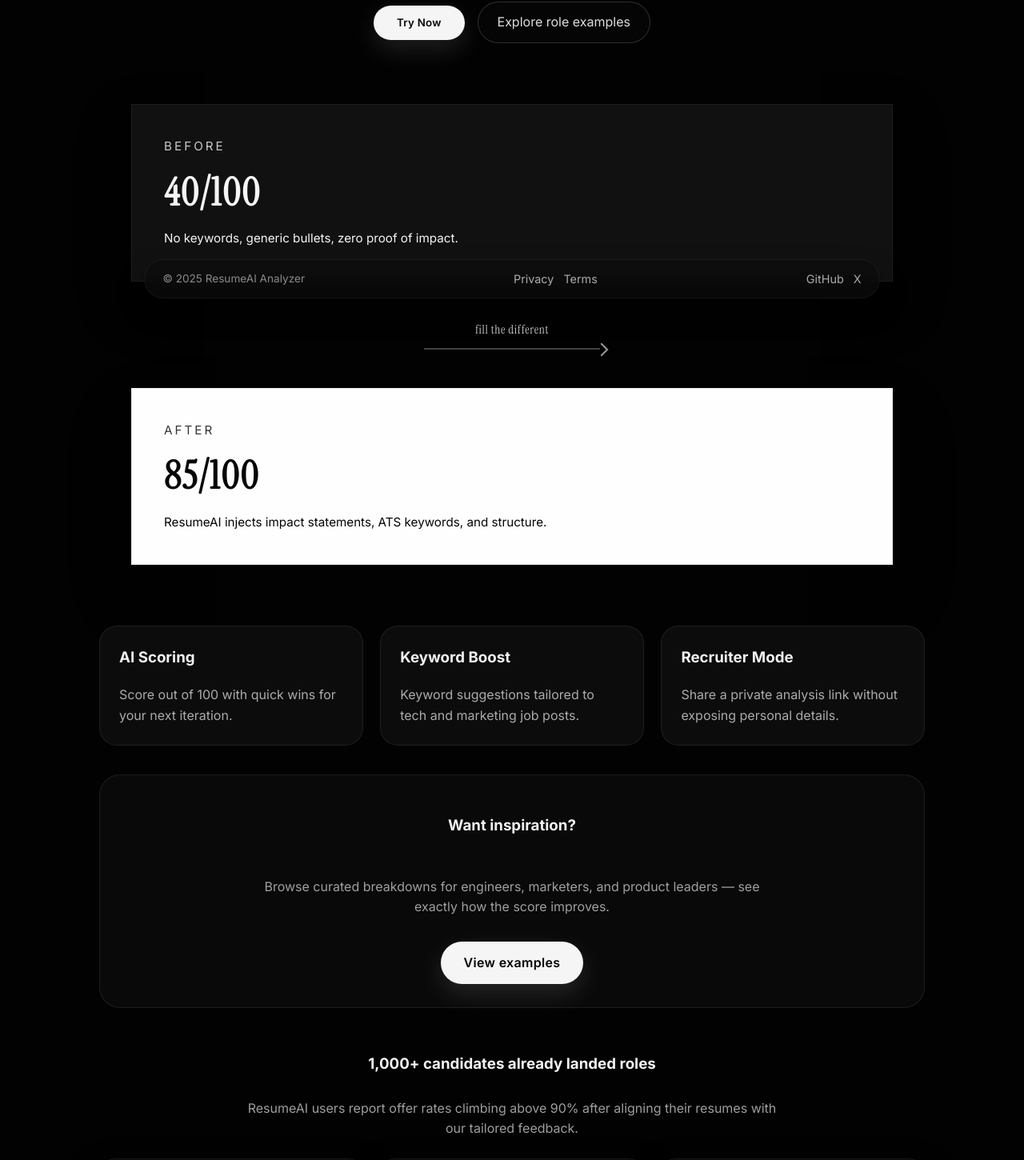
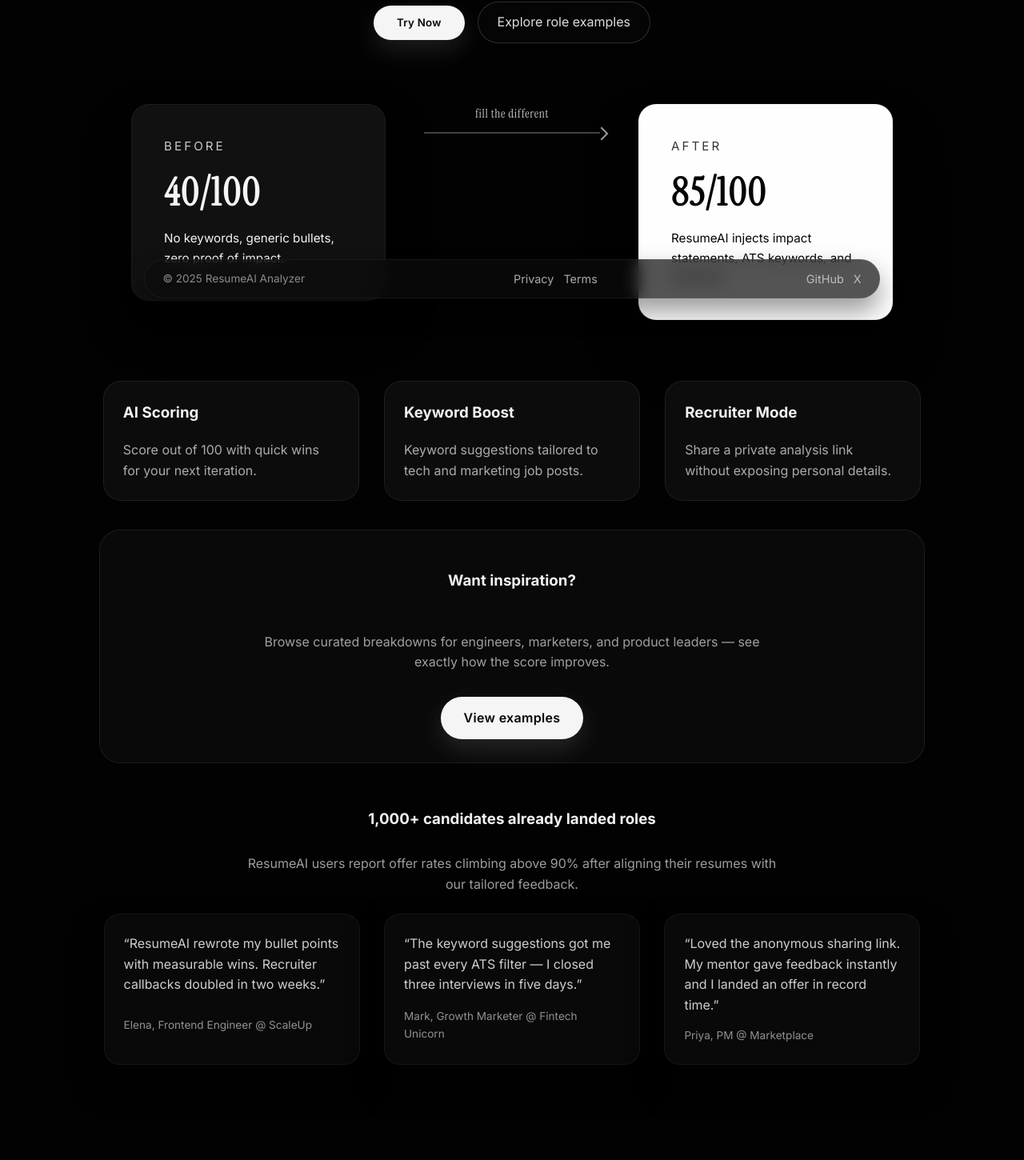
Before and after one commit to imzipper25-ship-it/SVA---test, a React (Vite) app: page / in a window 1280 px wide. Shown: the part 411-1861 px from the top of the page at 80% size. Built offline with nearby package versions, Linux system fonts and the light colour scheme; no server answers.

Commit message:
feat: restore rounded corners for before/after cards and align all card widths

```diff
--- a/src/pages/Landing.module.scss
+++ b/src/pages/Landing.module.scss
@@ -69,8 +69,9 @@
 }
 
 .transformationCard {
-  width: 100%;
-  border-radius: 0;
+  flex: 1 1 280px;
+  max-width: 320px;
+  border-radius: 22px;
   padding: clamp(1.5rem, 3.5vw, 2.5rem);
   display: grid;
   gap: 0.45rem;
@@ -139,10 +140,13 @@
 
 .features {
   display: grid;
-  grid-template-columns: repeat(3, minmax(0, 1fr));
+  grid-template-columns: repeat(auto-fit, minmax(280px, 1fr));
   gap: 1.35rem;
+  justify-items: center;
 
   div {
+    width: 100%;
+    max-width: 320px;
     padding: 1.5rem;
     border-radius: 22px;
     background: rgba(18, 18, 18, 0.7);
@@ -197,11 +201,14 @@
 
 .testimonialGrid {
   display: grid;
-  grid-template-columns: repeat(auto-fit, minmax(240px, 1fr));
+  grid-template-columns: repeat(auto-fit, minmax(280px, 1fr));
   gap: 1.2rem;
+  justify-items: center;
 }
 
 .testimonialCard {
+  width: 100%;
+  max-width: 320px;
   padding: 1.5rem;
   border-radius: 22px;
   display: grid;
```
